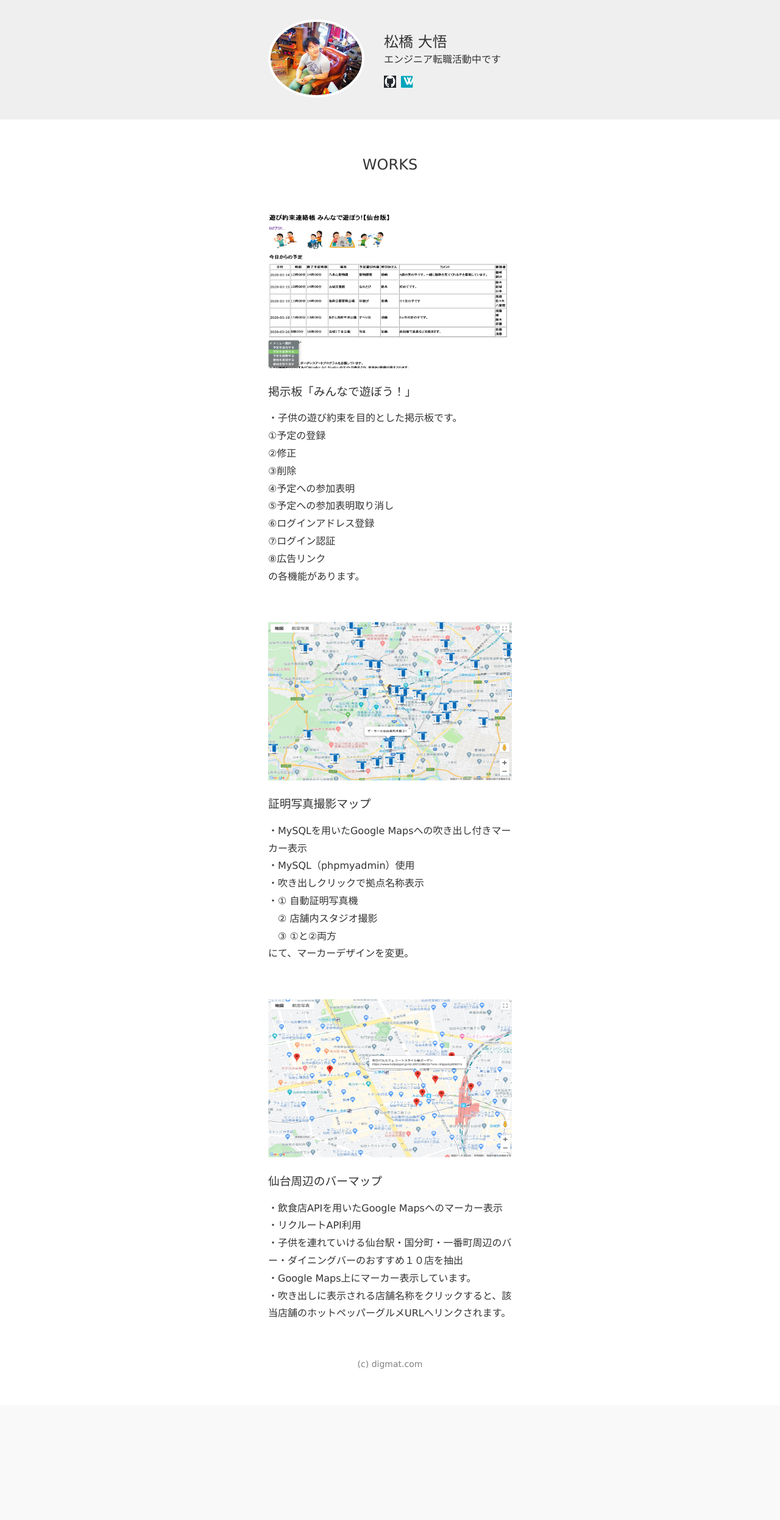
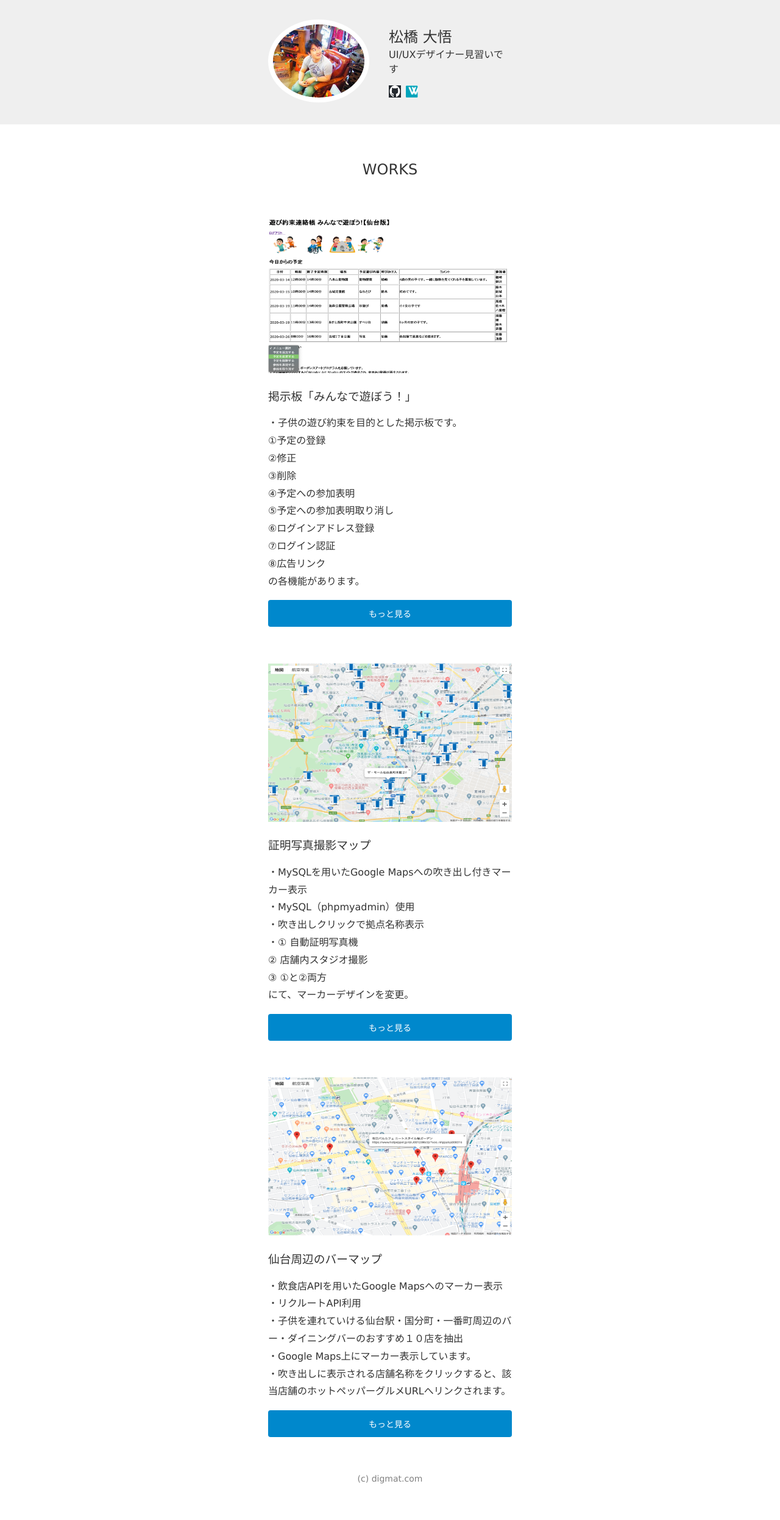
Before and after one commit to ts76cn/MyPortfolio, a PHP site: page / in a window 1280 px wide. Shown: the whole page at 61% size. Before the commit the page ends 2245 px from the top, so only its background shows below. Run offline with PHP 8.4, Linux system fonts and the light colour scheme.

Commit message:
リファクタリング

```diff
--- /dev/null
+++ b/_footer.php
@@ -0,0 +1,8 @@
+    </section>
+
+    <footer>
+        <p>(c) digmat.com</p>
+    </footer>
+</body>
+
+</html>
--- /dev/null
+++ b/_header.php
@@ -0,0 +1,55 @@
+<?php
+
+// $message = 'エンジニア転職活動中です' /* . date('l')*/;
+
+$n = mt_rand(1, 3);
+
+if ($n === 1) {
+    $message = 'UI/UXデザイナー見習いです';
+} elseif ($n === 2) {
+    $message = 'プログラミング勉強中です';
+} else {
+    $message = 'PHPちょっとわかります';
+}
+
+?>
+
+<!DOCTYPE html>
+<html lang="ja">
+
+<head>
+    <meta charset="utf-8">
+    <title><?= htmlspecialchars($title, ENT_QUOTES, 'UTF-8') ?>松橋大悟のポートフォリオサイト</title>
+    <link rel="icon" href="favicon.ico">
+    <meta name="description" content="松橋大悟のポートフォリオサイトです。">
+    <link rel="stylesheet" href="css/styles.css">
+</head>
+
+<body>
+    <header>
+        <div class="container">
+            <div class="icon">
+                <img src="img/digmat.png" width="150" height="120" alt="松橋大悟のアイコンです">
+            </div>
+            <div class="info">
+                <h1>松橋 大悟</h1>
+                <p><?= htmlspecialchars($message, ENT_QUOTES, 'UTF-8'); ?></p>
+                <ul>
+                    <li>
+                        <a href="https://github.com/ts76cn" target="_blank">
+                            <img src="img/github.png" width="20" height="20" alt="GitHubへのリンク画像です">
+                        </a>
+                    </li>
+                    <li>
+                        <a href="https://www.wantedly.com/users/126103506
+" target="_blank">
+                            <img src="img/wantedly.png" width="20" height="20" alt="Wantedlyへのリンク画像です">
+                        </a>
+                    </li>
+                </ul>
+            </div>
+        </div>
+    </header>
+
+    <section class="works">
+        <h1>WORKS</h1>
--- a/css/styles.css
+++ b/css/styles.css
@@ -1,13 +1,14 @@
-body {
+body{
   color: #333;
   font-family: Verdana, sans-serif;
   margin: 0;
 }
 
-header {
+header{
   background-color: #efefef;
   padding-top: 32px;
   padding-bottom: 32px;
+  align-items: center;
 }
 
 .container {
@@ -26,7 +27,7 @@ header {
 .icon img {
   /* border-radius: 20px; */
   border-radius: 50%;
-  border-width: 4px;
+  border-width: 8px;
   border-style: solid;
   border-color: white;
 }
@@ -49,7 +50,7 @@ header {
 
 .info ul {
   margin: 0;
-  padding: 0;
+  padding: 0px;
   list-style-type: none;
   display: flex;
 }
@@ -64,7 +65,7 @@ header {
   margin-right: auto;
 }
 
-.works > h1 {
+.works > h1{
   font-weight: normal;
   font-size: 24px;
   text-align: center;
@@ -84,6 +85,21 @@ header {
   line-height: 1.8;
 }
 
+.works a {
+  text-decoration: none;
+  display: block;
+  text-align: center;
+  font-size: 14px;
+  background: #08c;
+  border-radius: 4px;
+  padding: 12px;
+  color: #fff;
+}
+
+.works a:hover {
+  opacity: 0.8;
+}
+
 footer p {
   text-align: center;
   font-size: 14px;
--- a/index.html
+++ /dev/null
@@ -1,93 +0,0 @@
-<!DOCTYPE html>
-<html lang="ja">
-
-<head>
-    <meta charset="utf-8">
-    <title>DaigoMatsuhashiのポートフォリオサイト</title>
-    <link rel="icon" href="favicon.ico">
-    <meta name="description" content="DaigoMatsuhashiのポートフォリオサイトです。">
-    <link rel="stylesheet" href="css/styles.css">
-</head>
-
-<body>
-    <header>
-        <div class="container">
-            <div class="icon">
-                <img src="img/digmat.png" width="150" height="120" alt="DaigoMatsuhashiのアイコンです">
-            </div>
-            <div class="info">
-                <h1>松橋 大悟</h1>
-                <p>エンジニア転職活動中です</p>
-                <ul>
-                    <li>
-                        <a href="https://github.com/ts76cn" target="_blank">
-                            <img src="img/github.png" width="20" height="20" alt="GitHubへのリンク画像です">
-                        </a>
-                    </li>
-                    <li>
-                        <a href="https://www.wantedly.com/users/126103506
-" target="_blank">
-                            <img src="img/wantedly.png" width="20" height="20" alt="Wantedlyへのリンク画像です">
-                        </a>
-                    </li>
-                </ul>
-            </div>
-        </div>
-    </header>
-
-    <section class="works">
-        <h1>WORKS</h1>
-
-        <section>
-            <a href="https://ts76cn.com" target="_blank">
-                <img src="img/work1.png" width="400" height="260" alt="みんなで遊ぼう！の紹介画像">
-            </a>
-            <h1>掲示板「みんなで遊ぼう！」</h1>
-            <p>・子供の遊び約束を目的とした掲示板です。<br>
-                ①予定の登録<br>
-                ②修正<br>
-                ③削除<br>
-                ④予定への参加表明<br>
-                ⑤予定への参加表明取り消し<br>
-                ⑥ログインアドレス登録<br>
-                ⑦ログイン認証<br>
-                ⑧広告リンク<br>
-                の各機能があります。<br>
-            </p>
-        </section>
-
-        <section>
-            <a href="https://idphotos.ts76cn.com/index.php" target="_blank">
-                <img src="img/work2.png" width="400" height="260" alt="証明写真撮影マップの紹介画像">
-            </a>
-            <h1>証明写真撮影マップ</h1>
-            <p>・MySQLを用いたGoogle Mapsへの吹き出し付きマーカー表示<br>
-                ・MySQL（phpmyadmin）使用<br>
-                ・吹き出しクリックで拠点名称表示<br>
-                ・① 自動証明写真機<br>
-                　② 店舗内スタジオ撮影<br>
-                　③ ①と②両方<br>
-                にて、マーカーデザインを変更。<br>
-            </p>
-        </section>
-
-        <section>
-            <a href="https://bars.ts76cn.com/index.php" target="_blank">
-                <img src="img/work3.png" width="400" height="260" alt="仙台周辺のバーマップの紹介画像">
-            </a>
-            <h1>仙台周辺のバーマップ</h1>
-            <p>・飲食店APIを用いたGoogle Mapsへのマーカー表示<br>
-                ・リクルートAPI利用<br>
-                ・子供を連れていける仙台駅・国分町・一番町周辺のバー・ダイニングバーのおすすめ１０店を抽出<br>
-                ・Google Maps上にマーカー表示しています。<br>
-                ・吹き出しに表示される店舗名称をクリックすると、該当店舗のホットペッパーグルメURLへリンクされます。<br>
-            </p>
-        </section>
-    </section>
-
-    <footer>
-        <p>(c) digmat.com</p>
-    </footer>
-</body>
-
-</html>
--- /dev/null
+++ b/index.php
@@ -0,0 +1,57 @@
+<?php
+
+$title = '';
+include('_header.php');
+
+?>
+<section>
+    <img src="img/work1.png" width="400" height="260" alt="みんなで遊ぼう！の紹介画像">
+
+    <h1>掲示板「みんなで遊ぼう！」</h1>
+    <p>
+        ・子供の遊び約束を目的とした掲示板です。<br>
+        ①予定の登録<br>
+        ②修正<br>
+        ③削除<br>
+        ④予定への参加表明<br>
+        ⑤予定への参加表明取り消し<br>
+        ⑥ログインアドレス登録<br>
+        ⑦ログイン認証<br>
+        ⑧広告リンク<br>
+        の各機能があります。<br>
+    </p>
+    <a href="more1.php">もっと見る</a>
+</section>
+
+<section>
+    <img src="img/work2.png" width="400" height="260" alt="証明写真撮影マップの紹介画像">
+
+    <h1>証明写真撮影マップ</h1>
+    <p>
+        ・MySQLを用いたGoogle Mapsへの吹き出し付きマーカー表示<br>
+        ・MySQL（phpmyadmin）使用<br>
+        ・吹き出しクリックで拠点名称表示<br>
+        ・① 自動証明写真機<br>
+        ② 店舗内スタジオ撮影<br>
+        ③ ①と②両方<br>
+        にて、マーカーデザインを変更。<br>
+    </p>
+    <a href="more2.php">もっと見る</a>
+</section>
+
+<section>
+    <img src="img/work3.png" width="400" height="260" alt="仙台周辺のバーマップの紹介画像">
+
+    <h1>仙台周辺のバーマップ</h1>
+    <p>
+        ・飲食店APIを用いたGoogle Mapsへのマーカー表示<br>
+        ・リクルートAPI利用<br>
+        ・子供を連れていける仙台駅・国分町・一番町周辺のバー・ダイニングバーのおすすめ１０店を抽出<br>
+        ・Google Maps上にマーカー表示しています。<br>
+        ・吹き出しに表示される店舗名称をクリックすると、該当店舗のホットペッパーグルメURLへリンクされます。<br>
+    </p>
+    <a href="more3.php">もっと見る</a>
+</section>
+<?php
+
+include('_footer.php');
```
Also changed, not shown: more1.php (added, +74 -0 lines), more2.php (added, +25 -0 lines), more3.php (added, +23 -0 lines).
